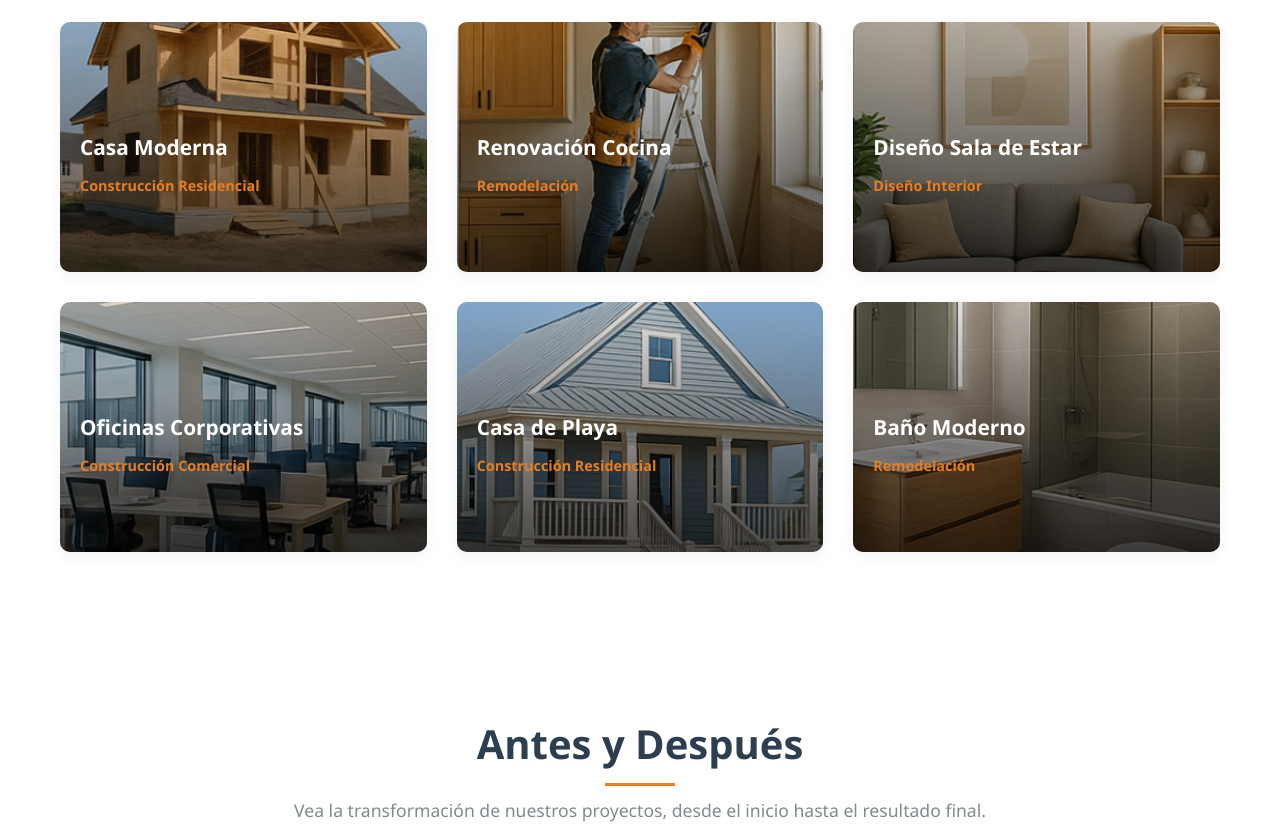
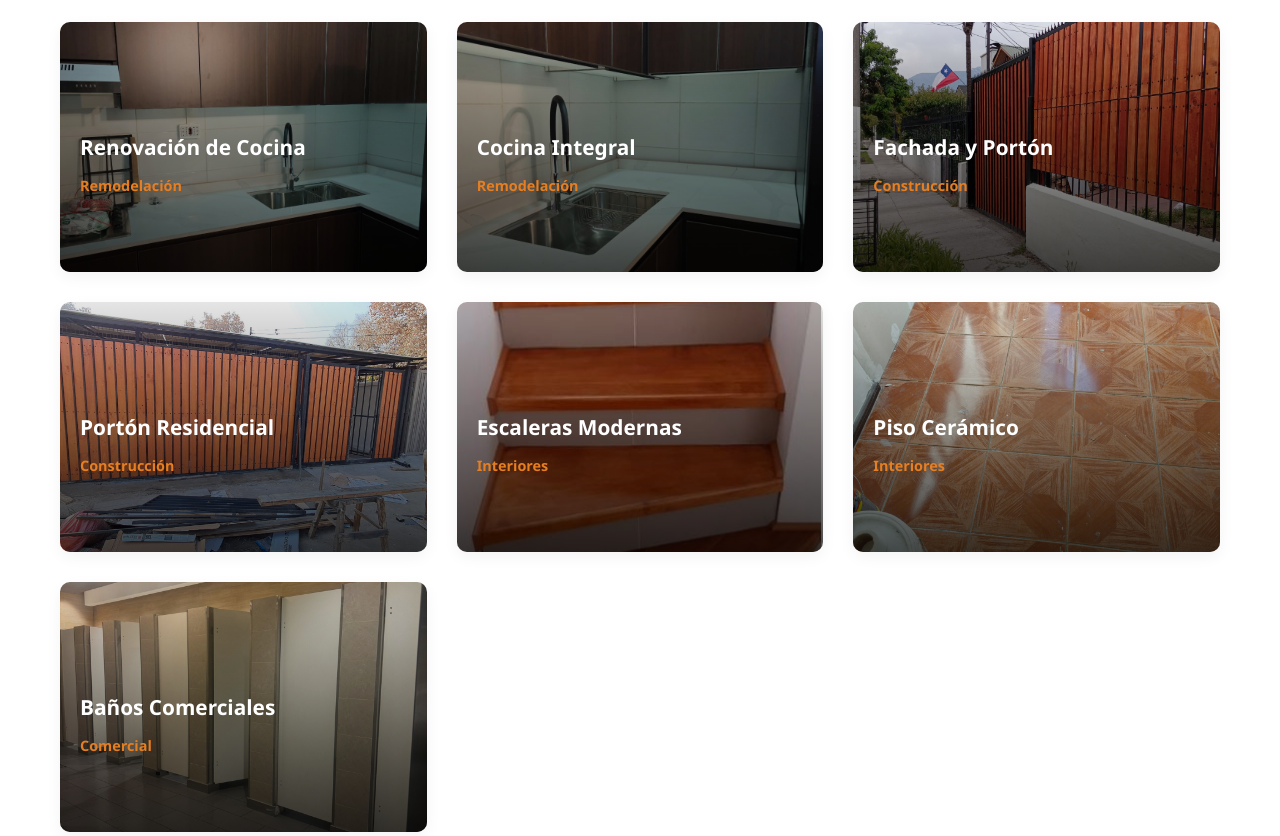
Before and after one commit to FabianIMV/byf-construcciones, a plain HTML site: page index.html in a window 1280 px wide. Shown: the part 3140-3976 px from the top of the page. Drawn offline with nearby package versions, Linux system fonts and the light colour scheme.

Commit message:
se agregan fotos reales

```diff
--- a/index.html
+++ b/index.html
@@ -276,84 +276,128 @@
                 <button class="filter-btn" data-filter="commercial">Comercial</button>
             </div>
             <div class="projects-grid">
-                <div class="project-card" data-aos="fade-up" data-aos-delay="100" data-category="construction">
+                <!-- ✅ PROYECTO REAL 1 - Cocina -->
+                <div class="project-card" data-aos="fade-up" data-aos-delay="100" data-category="remodeling">
                     <div class="project-image">
-                        <img src="assets/images/projects/casa.png" alt="Proyecto 1">
+                        <img src="assets/images/projects/renovacion-cocina-1.jpeg" alt="Renovación de Cocina Moderna" loading="lazy">
                         <div class="project-overlay">
-                            <h3 class="project-title">Casa Moderna</h3>
-                            <span class="project-category">Construcción Residencial</span>
+                            <h3 class="project-title">Renovación de Cocina</h3>
+                            <span class="project-category">Remodelación</span>
                             <div class="project-buttons">
-                                <a href="#" class="project-btn"><i class="fas fa-link"></i></a>
-                                <a href="#" class="project-btn"><i class="fas fa-search"></i></a>
+                                <a href="#contact" class="project-btn"><i class="fas fa-whatsapp"></i></a>
+                                <a href="assets/images/projects/renovacion-cocina-1.jpeg" class="project-btn"><i class="fas fa-search"></i></a>
                             </div>
                         </div>
                     </div>
                 </div>
+
+                <!-- ✅ PROYECTO REAL 2 - Cocina 2 -->
                 <div class="project-card" data-aos="fade-up" data-aos-delay="200" data-category="remodeling">
                     <div class="project-image">
-                        <img src="assets/images/projects/cocina.png" alt="Proyecto 2">
+                        <img src="assets/images/projects/renovacion-cocina-2.jpeg" alt="Remodelación Cocina Integral" loading="lazy">
                         <div class="project-overlay">
-                            <h3 class="project-title">Renovación Cocina</h3>
+                            <h3 class="project-title">Cocina Integral</h3>
                             <span class="project-category">Remodelación</span>
                             <div class="project-buttons">
-                                <a href="#" class="project-btn"><i class="fas fa-link"></i></a>
-                                <a href="#" class="project-btn"><i class="fas fa-search"></i></a>
+                                <a href="#contact" class="project-btn"><i class="fas fa-whatsapp"></i></a>
+                                <a href="assets/images/projects/renovacion-cocina-2.jpeg" class="project-btn"><i class="fas fa-search"></i></a>
                             </div>
                         </div>
                     </div>
                 </div>
-                <div class="project-card" data-aos="fade-up" data-aos-delay="300" data-category="interior">
+
+                <!-- ✅ PROYECTO REAL 3 - Fachada y Portón -->
+                <div class="project-card" data-aos="fade-up" data-aos-delay="300" data-category="construction">
                     <div class="project-image">
-                        <img src="assets/images/projects/salaestar.png" alt="Proyecto 3">
+                        <img src="assets/images/projects/renovacion-fachada-porton.jpeg" alt="Renovación Fachada y Portón" loading="lazy">
                         <div class="project-overlay">
-                            <h3 class="project-title">Diseño Sala de Estar</h3>
-                            <span class="project-category">Diseño Interior</span>
+                            <h3 class="project-title">Fachada y Portón</h3>
+                            <span class="project-category">Construcción</span>
                             <div class="project-buttons">
-                                <a href="#" class="project-btn"><i class="fas fa-link"></i></a>
-                                <a href="#" class="project-btn"><i class="fas fa-search"></i></a>
+                                <a href="#contact" class="project-btn"><i class="fas fa-whatsapp"></i></a>
+                                <a href="assets/images/projects/renovacion-fachada-porton.jpeg" class="project-btn"><i class="fas fa-search"></i></a>
                             </div>
                         </div>
                     </div>
                 </div>
-                <div class="project-card" data-aos="fade-up" data-aos-delay="400" data-category="commercial">
+
+                <!-- ✅ PROYECTO REAL 4 - Portón -->
+                <div class="project-card" data-aos="fade-up" data-aos-delay="400" data-category="construction">
                     <div class="project-image">
-                        <img src="assets/images/projects/oficinas.png" alt="Proyecto 4">
+                        <img src="assets/images/projects/renovacion-porton.jpeg" alt="Instalación de Portón" loading="lazy">
                         <div class="project-overlay">
-                            <h3 class="project-title">Oficinas Corporativas</h3>
-                            <span class="project-category">Construcción Comercial</span>
+                            <h3 class="project-title">Portón Residencial</h3>
+                            <span class="project-category">Construcción</span>
                             <div class="project-buttons">
-                                <a href="#" class="project-btn"><i class="fas fa-link"></i></a>
-                                <a href="#" class="project-btn"><i class="fas fa-search"></i></a>
+                                <a href="#contact" class="project-btn"><i class="fas fa-whatsapp"></i></a>
+                                <a href="assets/images/projects/renovacion-porton.jpeg" class="project-btn"><i class="fas fa-search"></i></a>
                             </div>
                         </div>
                     </div>
                 </div>
-                <div class="project-card" data-aos="fade-up" data-aos-delay="500" data-category="construction">
+
+                <!-- ✅ PROYECTO REAL 5 - Escaleras -->
+                <div class="project-card" data-aos="fade-up" data-aos-delay="500" data-category="interior">
                     <div class="project-image">
-                        <img src="assets/images/projects/casaplaya.png" alt="Proyecto 5">
+                        <img src="assets/images/projects/renovacion-escaleras.jpeg" alt="Renovación de Escaleras" loading="lazy">
                         <div class="project-overlay">
-                            <h3 class="project-title">Casa de Playa</h3>
-                            <span class="project-category">Construcción Residencial</span>
+                            <h3 class="project-title">Escaleras Modernas</h3>
+                            <span class="project-category">Interiores</span>
                             <div class="project-buttons">
-                                <a href="#" class="project-btn"><i class="fas fa-link"></i></a>
-                                <a href="#" class="project-btn"><i class="fas fa-search"></i></a>
+                                <a href="#contact" class="project-btn"><i class="fas fa-whatsapp"></i></a>
+                                <a href="assets/images/projects/renovacion-escaleras.jpeg" class="project-btn"><i class="fas fa-search"></i></a>
                             </div>
                         </div>
                     </div>
                 </div>
-                <div class="project-card" data-aos="fade-up" data-aos-delay="600" data-category="remodeling">
+
+                <!-- ✅ PROYECTO REAL 6 - Piso -->
+                <div class="project-card" data-aos="fade-up" data-aos-delay="600" data-category="interior">
                     <div class="project-image">
-                        <img src="assets/images/projects/banomoderno.png" alt="Proyecto 6">
+                        <img src="assets/images/projects/renovacion-piso.jpeg" alt="Renovación de Piso" loading="lazy">
                         <div class="project-overlay">
-                            <h3 class="project-title">Baño Moderno</h3>
-                            <span class="project-category">Remodelación</span>
+                            <h3 class="project-title">Piso Cerámico</h3>
+                            <span class="project-category">Interiores</span>
                             <div class="project-buttons">
-                                <a href="#" class="project-btn"><i class="fas fa-link"></i></a>
-                                <a href="#" class="project-btn"><i class="fas fa-search"></i></a>
+                                <a href="#contact" class="project-btn"><i class="fas fa-whatsapp"></i></a>
+                                <a href="assets/images/projects/renovacion-piso.jpeg" class="project-btn"><i class="fas fa-search"></i></a>
                             </div>
                         </div>
                     </div>
                 </div>
+
+                <!-- ✅ PROYECTO REAL 7 - Baños Mall -->
+                <div class="project-card" data-aos="fade-up" data-aos-delay="700" data-category="commercial">
+                    <div class="project-image">
+                        <img src="assets/images/projects/baños-de-mall.jpeg" alt="Baños Comerciales" loading="lazy">
+                        <div class="project-overlay">
+                            <h3 class="project-title">Baños Comerciales</h3>
+                            <span class="project-category">Comercial</span>
+                            <div class="project-buttons">
+                                <a href="#contact" class="project-btn"><i class="fas fa-whatsapp"></i></a>
+                                <a href="assets/images/projects/baños-de-mall.jpeg" class="project-btn"><i class="fas fa-search"></i></a>
+                            </div>
+                        </div>
+                    </div>
+                </div>
+
+                <!-- 📌 PARA AGREGAR MÁS PROYECTOS, COPIA DESDE AQUÍ 👇
+
+                <div class="project-card" data-aos="fade-up" data-aos-delay="800" data-category="remodeling">
+                    <div class="project-image">
+                        <img src="assets/images/projects/TU-NUEVA-FOTO.jpeg" alt="Descripción del Proyecto" loading="lazy">
+                        <div class="project-overlay">
+                            <h3 class="project-title">Título del Proyecto</h3>
+                            <span class="project-category">Categoría (remodeling, construction, interior, commercial)</span>
+                            <div class="project-buttons">
+                                <a href="#contact" class="project-btn"><i class="fas fa-whatsapp"></i></a>
+                                <a href="assets/images/projects/TU-NUEVA-FOTO.jpeg" class="project-btn"><i class="fas fa-search"></i></a>
+                            </div>
+                        </div>
+                    </div>
+                </div>
+
+                HASTA AQUÍ 👆 Y PEGA ABAJO DEL ÚLTIMO PROYECTO -->
             </div>
         </div>
     </section>
@@ -528,7 +572,7 @@
                             <p>Sábado: 9:00 AM - 1:00 PM</p>
                         </div>
                     </div>
-                    <div class="social-links">
+                    <div class="social-links" style="display: none;">
                         <a href="#" class="social-link"><i class="fab fa-facebook-f"></i></a>
                         <a href="#" class="social-link"><i class="fab fa-twitter"></i></a>
                         <a href="#" class="social-link"><i class="fab fa-instagram"></i></a>
```
Also changed, not shown: assets/images/projects/baños-de-mall.jpeg (added), assets/images/projects/renovacion-cocina-1.jpeg (added), assets/images/projects/renovacion-cocina-2.jpeg (added), assets/images/projects/renovacion-escaleras.jpeg (added), assets/images/projects/renovacion-fachada-porton.jpeg (added), assets/images/projects/renovacion-piso.jpeg (added), assets/images/projects/renovacion-porton.jpeg (added).
